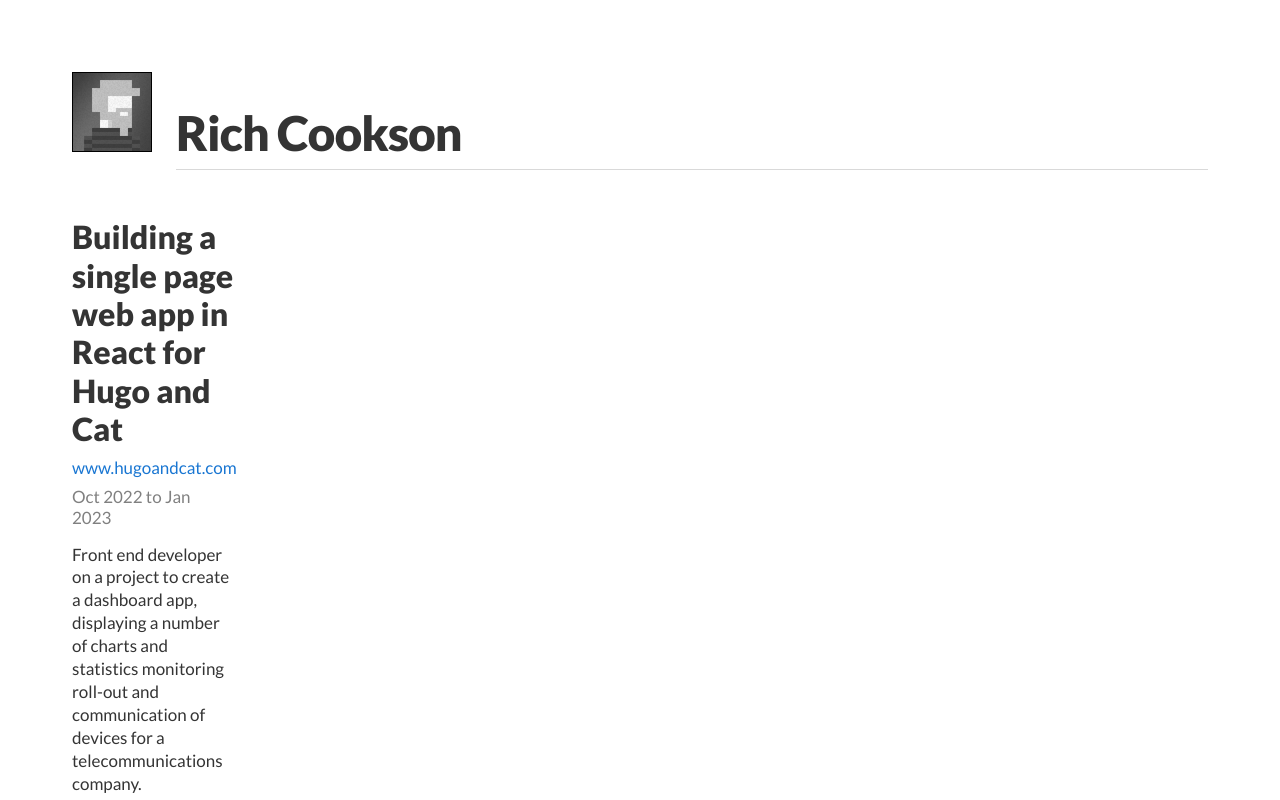
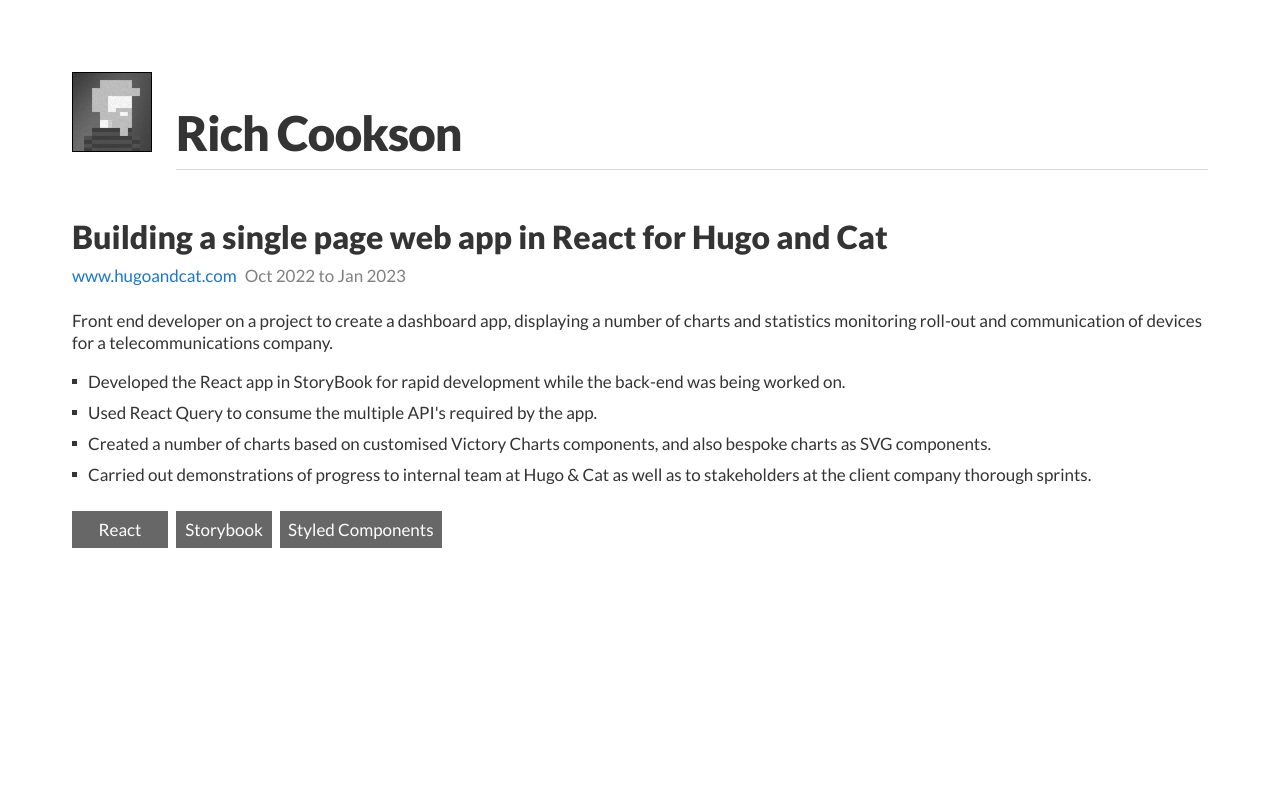
Before and after one commit to hellorich/richcookson.info, a Next.js app: page / in a window 1280 px wide. Shown: the top 800 px of the page. Built offline with nearby package versions, Linux system fonts and the light colour scheme.

Commit message:
Adjusted CareerArticle to skills mapped into prop

```diff
--- a/app/(routes)/page.tsx
+++ b/app/(routes)/page.tsx
@@ -5,10 +5,15 @@ import CareerArticle from '../_components/career-article/career-article'
 import styles from './page.module.scss'
 
 export default function Home() {
+  const skills = [
+    { text: "React", url: new URL('https://reactjs.org') },
+    { text: "Storybook", url: new URL('https://storybookjs.org') },
+    { text: "Styled Components", url: new URL('https://styled-components.com') },
+  ]
+
   return (
     <div className={styles.page}>
       <Header title="Rich Cookson" />
-      <main className="grid-item xs-12">
       <CareerArticle
         title="Building a single page web app in React for Hugo and Cat"
         url={new URL('http://www.hugoandcat.com')}
@@ -25,24 +30,13 @@ export default function Home() {
             </ul>
           </>
         }
-          skills={
-            <>
+        skills={skills.map(skill => (
           <Skill
-                text="React"
-                url={new URL('https://reactjs.org')}
+            text={skill.text}
+            url={skill.url}
           />
-              <Skill
-                text="Storybook"
-                url={new URL('https://storybookjs.org')}
+        ))}
       />
-              <Skill
-                text="Styled Components"
-                url={new URL('https://styled-components.com')}
-              />
-            </>
-          }
-        />
-      </main>
     </div>
   )
 }
--- a/app/_components/career-article/career-article.module.scss
+++ b/app/_components/career-article/career-article.module.scss
@@ -3,6 +3,9 @@
 // -----------------------------------------------------------------------------
 
 .article {
+  @extend .grid-item;
+  @extend .xs-12;
+
   margin-bottom: rem(24);
 
   &:last-child {
```
Lines whose indentation alone changed are shown as unchanged.
